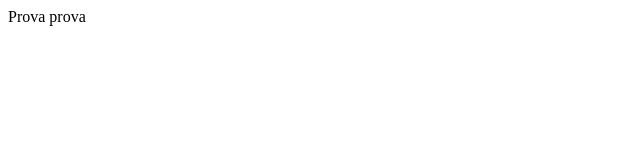
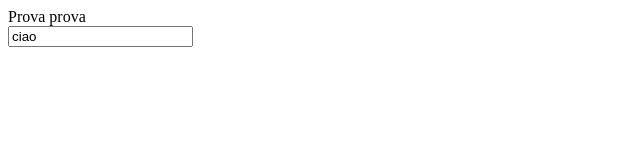
Before and after one commit to vsantorsola/prova, a website: page index.html in a window 1280 px wide. Shown: the whole page, without its empty margins (0-640 px from the left). Drawn offline with Linux system fonts and the light colour scheme.

Commit message:
Add input

```diff
--- a/index.html
+++ b/index.html
@@ -1,5 +1,7 @@
 <html>
 <body>
 Prova <span>prova</span>
+<br>
+<input value="ciao"/>
 </body>
 </html>
```
